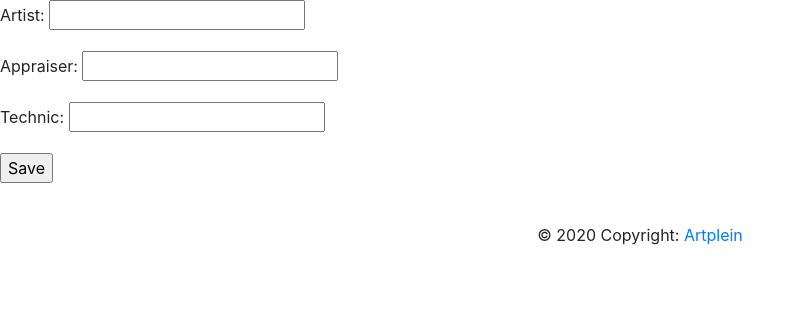
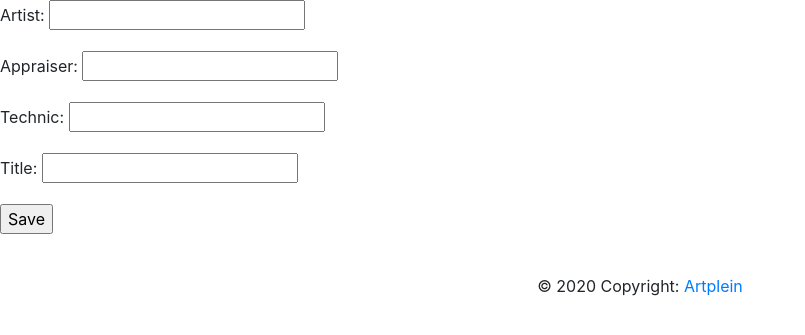
Before and after one commit to godjira-homless/artwork, a Django app: page /extra/create/ in a window 1280 px wide. Shown: the part 56-391 px from the top of the page, without its empty margins (0-805 px from the left). Run offline with Django 3.2, Linux system fonts and the light colour scheme; the visitor is signed in with stand-in values (Sample User, id 1); data that the repository does not hold is empty; some libraries are stand-ins or nearby versions.

Commit message:
added title to extra

```diff
--- a/extra/forms.py
+++ b/extra/forms.py
@@ -13,6 +13,7 @@ class ExtrasForm(forms.ModelForm):
     appraiser = forms.CharField(max_length=100, required=False)
     technic = forms.CharField(max_length=100, required=False)
     ai = forms.CharField(max_length=100, required=False, widget=forms.HiddenInput())
+    title = forms.CharField(max_length=255, required=False)
 
     class Meta:
         model = Extras
@@ -21,6 +22,7 @@ class ExtrasForm(forms.ModelForm):
             'ai',
             'appraiser',
             'technic',
+            'title',
                   )
 
     def clean_ai(self):
@@ -46,5 +48,9 @@ class ExtrasForm(forms.ModelForm):
         self.cleaned_data['technic'] = technic
         return technic
 
+    def clean_title(self, commit=True):
+        title = self.cleaned_data.get("title")
+        return title
+
     def __init__(self, *args, **kwargs):
         super(ExtrasForm, self).__init__(*args, **kwargs)
--- a/extra/models.py
+++ b/extra/models.py
@@ -14,6 +14,7 @@ class Extras(models.Model):
                                   on_delete=models.SET_NULL)
     technic = models.ForeignKey(Technics, null=True, blank=True, related_name='technic_extra',
                                   on_delete=models.SET_NULL)
+    title = models.CharField(max_length=255, blank=True)
     owner = models.ForeignKey(settings.AUTH_USER_MODEL,
                               null=True, blank=True, related_name='extra_owner', on_delete=models.CASCADE)
     modified_by = models.ForeignKey(User, null=True, related_name='extra_modifier', on_delete=models.SET('1'))
--- a/extra/templates/extra_create.html
+++ b/extra/templates/extra_create.html
@@ -21,6 +21,7 @@
       minLength:2,
       select:function(event,ui) {
         $("#id_artist").val(ui.item.id)
+        $("#id_ai").val(ui.item.id)
       }
         });
 
--- a/extra/templates/extra_list.html
+++ b/extra/templates/extra_list.html
@@ -40,7 +40,7 @@
             <td>{{ item.artist }}</td>
             <td>{{ item.appraiser }}</td>
             <td>{{ item.technic }}</td>
-            <td></td>
+            <td>{{ item.title }}</td>
             <td></td>
             <td>
                 <a class="btn btn-outline-danger btn-sm" href="{% url 'delete_extra' item.id %}">Delete</a>
```
Also changed, not shown: artists/migrations/0003_auto_20200309_1032.py (added), extra/migrations/0005_extras_title.py (added), technics/migrations/0003_auto_20200309_1032.py (added).
